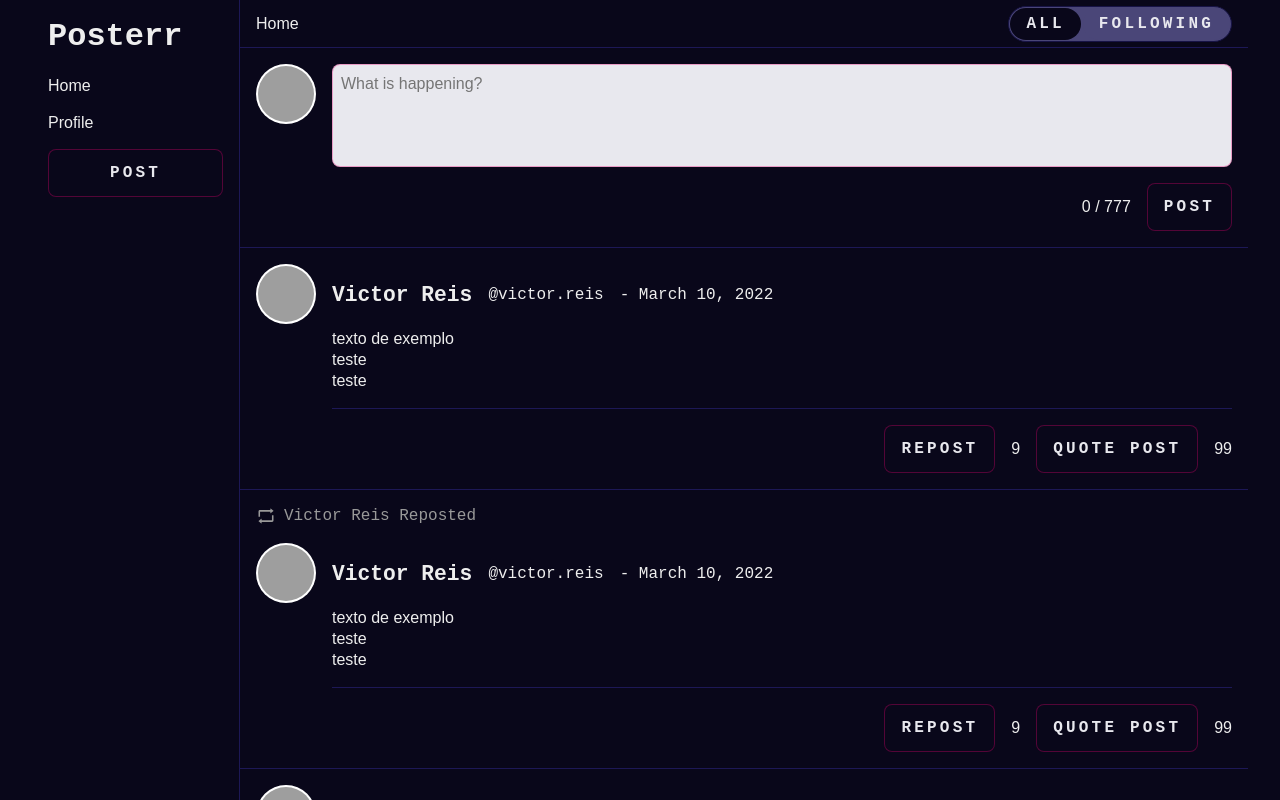
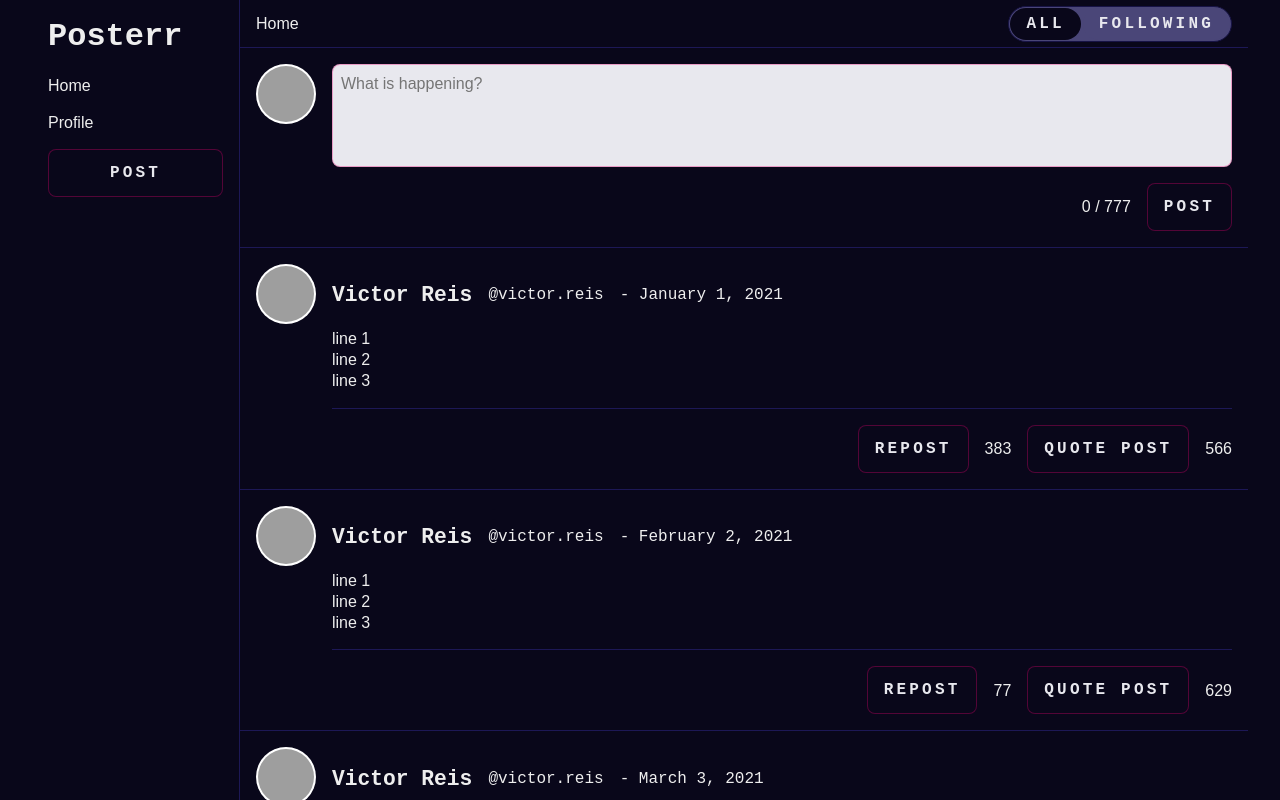
Before and after one commit to victorreis/twitter-alike-social-media, a React (Create React App) app: page / in a window 1280 px wide. Built offline with nearby package versions, Linux system fonts and the light colour scheme; grey boxes are pictures that could not be loaded.

Commit message:
feat: update the App component and update the Home and User pages to show the posts retrieved

```diff
--- a/src/App.tsx
+++ b/src/App.tsx
@@ -1,10 +1,15 @@
-import { FC } from 'react';
+import { FC, useLayoutEffect } from 'react';
 
 import { Container, GlobalStyle } from './App.styles';
 import { Home } from './Pages/Home';
+import { localStorageInitializerService } from './Services/LocalStorageInitializer/LocalStorageInitializer.service';
 import { CustomThemeProvider } from './Theme/CustomThemeProvider';
 
 export const App: FC = (): JSX.Element => {
+  useLayoutEffect(() => {
+    localStorageInitializerService.initialize();
+  }, []);
+
   return (
     <CustomThemeProvider>
       <GlobalStyle />
--- a/src/Pages/Home/Home.tsx
+++ b/src/Pages/Home/Home.tsx
@@ -1,20 +1,16 @@
-import { useState } from 'react';
+import { useEffect, useState } from 'react';
 
 import { PageContainer } from '../../App.styles';
 import { Button } from '../../Components/Button';
 import { FixedBar } from '../../Components/FixedBar';
 import { Modal } from '../../Components/Modal';
-import { Post } from '../../Components/Post';
 import { PostCreator } from '../../Components/PostCreator';
-import { QuotePost } from '../../Components/QuotePost';
-import { Repost } from '../../Components/Repost';
 import { TextToggle } from '../../Components/TextToggle';
 import { Typography } from '../../Components/Typography';
 import { TestProps } from '../../Config/Tests/Test.types';
-import { PostType } from '../../Post.types';
-import { QuotePostType } from '../../QuotePost.types';
-import { RepostType } from '../../Repost.types';
-import { UserType } from '../../User.types';
+import { useRenderPosts } from '../../Hooks/RenderPosts';
+import { PostTypes } from '../../Services/LocalStorageInitializer';
+import { postRetrieverService } from '../../Services/PostRetriever';
 import { User } from '../User';
 import { HomeFeedContainer, HomeTitle, HomeVerticalMenu } from './Home.styles';
 
@@ -24,43 +20,16 @@ export const homeDefaults: Required<TestProps> = {
 
 export const Home: React.FC = (): JSX.Element => {
   const [open, setOpen] = useState(false);
+  const [loadedPosts, setLoadedPosts] = useState<PostTypes[]>([]);
+  const { renderPosts } = useRenderPosts(loadedPosts);
+
+  useEffect(() => {
+    const posts = postRetrieverService.getAll();
+    setLoadedPosts(() => posts);
+  }, []);
 
   const handleOpenClose = () => {
     setOpen((prevState) => !prevState);
-  };
-
-  const userTeste: UserType = {
-    id: 'user123',
-    name: 'Victor Reis',
-    nickname: 'victor.reis',
-    url: '...',
-    thumbnailUrl: 'https://i.pravatar.cc/300',
-    createdAt: new Date(),
-    following: 333,
-    followers: 777,
-  };
-  const post: PostType = {
-    id: 'post123',
-    text: `texto de exemplo\nteste\nteste`,
-    createdAt: new Date(),
-    createdBy: userTeste,
-    reposts: 9,
-    quotPosts: 99,
-  };
-  const repost: RepostType = {
-    id: 'post123',
-    createdAt: new Date(),
-    createdBy: userTeste,
-    originalPost: post,
-  };
-  const quotePost: QuotePostType = {
-    originalPost: post,
-    id: 'post123',
-    text: `texto de exemplo\nteste\nteste`,
-    createdAt: new Date(),
-    createdBy: userTeste,
-    reposts: 9,
-    quotPosts: 99,
   };
 
   return (
@@ -89,9 +58,7 @@ export const Home: React.FC = (): JSX.Element => {
           thumbnailUrl="https://i.pravatar.cc/300"
         />
 
-        <Post {...post} />
-        <Repost {...repost} />
-        <QuotePost {...quotePost} />
+        {renderPosts()}
       </HomeFeedContainer>
     </PageContainer>
   );
--- a/src/Pages/User/User.tsx
+++ b/src/Pages/User/User.tsx
@@ -1,15 +1,16 @@
+import { useState, useLayoutEffect } from 'react';
+
 import { PageContainer } from '../../App.styles';
-import { Post } from '../../Components/Post';
 import { PostCreator } from '../../Components/PostCreator';
-import { QuotePost } from '../../Components/QuotePost';
-import { Repost } from '../../Components/Repost';
 import { Tab } from '../../Components/Tab';
 import { UserDetails } from '../../Components/UserDetails';
 import { TestProps } from '../../Config/Tests/Test.types';
-import { PostType } from '../../Post.types';
-import { QuotePostType } from '../../QuotePost.types';
-import { RepostType } from '../../Repost.types';
-import { UserType } from '../../User.types';
+import { useRenderPosts } from '../../Hooks/RenderPosts';
+import { UserType } from '../../Models/User.types';
+import { PostTypes } from '../../Services/LocalStorageInitializer';
+import { LOGGED_IN_USER_ID } from '../../Services/LocalStorageInitializer/Users.mock';
+import { postRetrieverService } from '../../Services/PostRetriever';
+import { userRetrieverService } from '../../Services/UserRetriever';
 import { UserTabBar } from './User.styles';
 
 export const userDefaults: Required<TestProps> = {
@@ -17,43 +18,24 @@ export const userDefaults: Required<TestProps> = {
 };
 
 export const User: React.FC = (): JSX.Element => {
-  const userTeste: UserType = {
-    id: 'user123',
-    name: 'Victor Reis',
-    nickname: 'victor.reis',
-    url: '...',
-    thumbnailUrl: 'https://i.pravatar.cc/300',
-    createdAt: new Date(),
-    following: 333,
-    followers: 777,
-  };
-  const post: PostType = {
-    id: 'post123',
-    text: `texto de exemplo\nteste\nteste`,
-    createdAt: new Date(),
-    createdBy: userTeste,
-    reposts: 9,
-    quotPosts: 99,
-  };
-  const repost: RepostType = {
-    id: 'post123',
-    createdAt: new Date(),
-    createdBy: userTeste,
-    originalPost: post,
-  };
-  const quotePost: QuotePostType = {
-    originalPost: post,
-    id: 'post123',
-    text: `texto de exemplo\nteste\nteste`,
-    createdAt: new Date(),
-    createdBy: userTeste,
-    reposts: 9,
-    quotPosts: 99,
-  };
+  const [posts, setPosts] = useState<PostTypes[]>([]);
+  const [user, setUser] = useState<UserType>();
+  const { renderPosts } = useRenderPosts(posts);
+
+  useLayoutEffect(() => {
+    const loadedUser = userRetrieverService.getById(LOGGED_IN_USER_ID);
+    if (loadedUser) {
+      setUser(() => loadedUser);
+    }
+
+    const loadedPosts =
+      postRetrieverService.getAllCreatedByUser(LOGGED_IN_USER_ID);
+    setPosts(() => loadedPosts);
+  }, []);
 
   return (
     <PageContainer data-testid={userDefaults.testID}>
-      <UserDetails numberOfPosts={789} {...userTeste} />
+      {user && <UserDetails numberOfPosts={789} {...user} />}
 
       <PostCreator
         name="Victor Reis"
@@ -65,9 +47,7 @@ export const User: React.FC = (): JSX.Element => {
         <Tab active text="POSTS" />
       </UserTabBar>
 
-      <Post {...post} />
-      <Repost {...repost} />
-      <QuotePost {...quotePost} />
+      {renderPosts()}
     </PageContainer>
   );
 };
```
